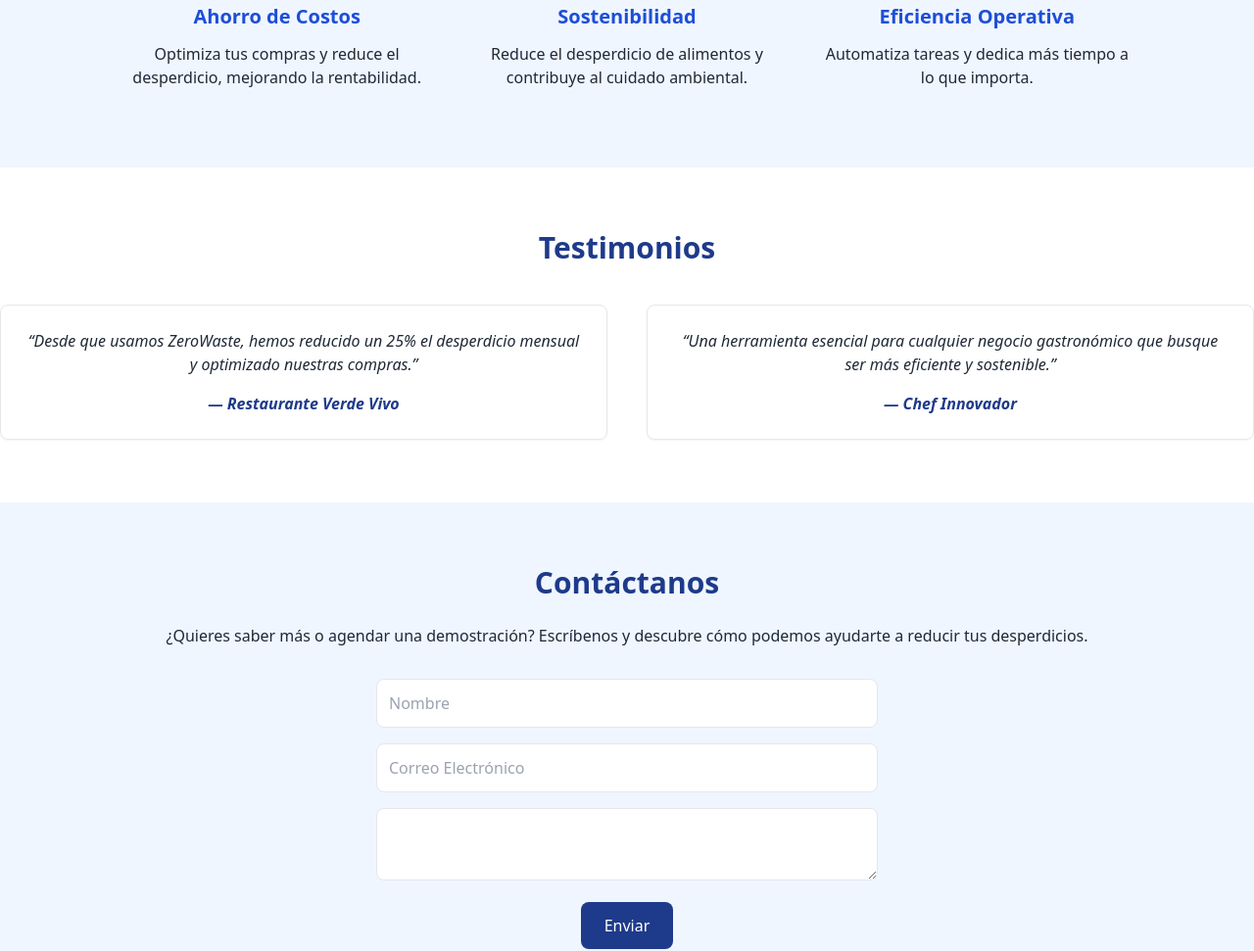
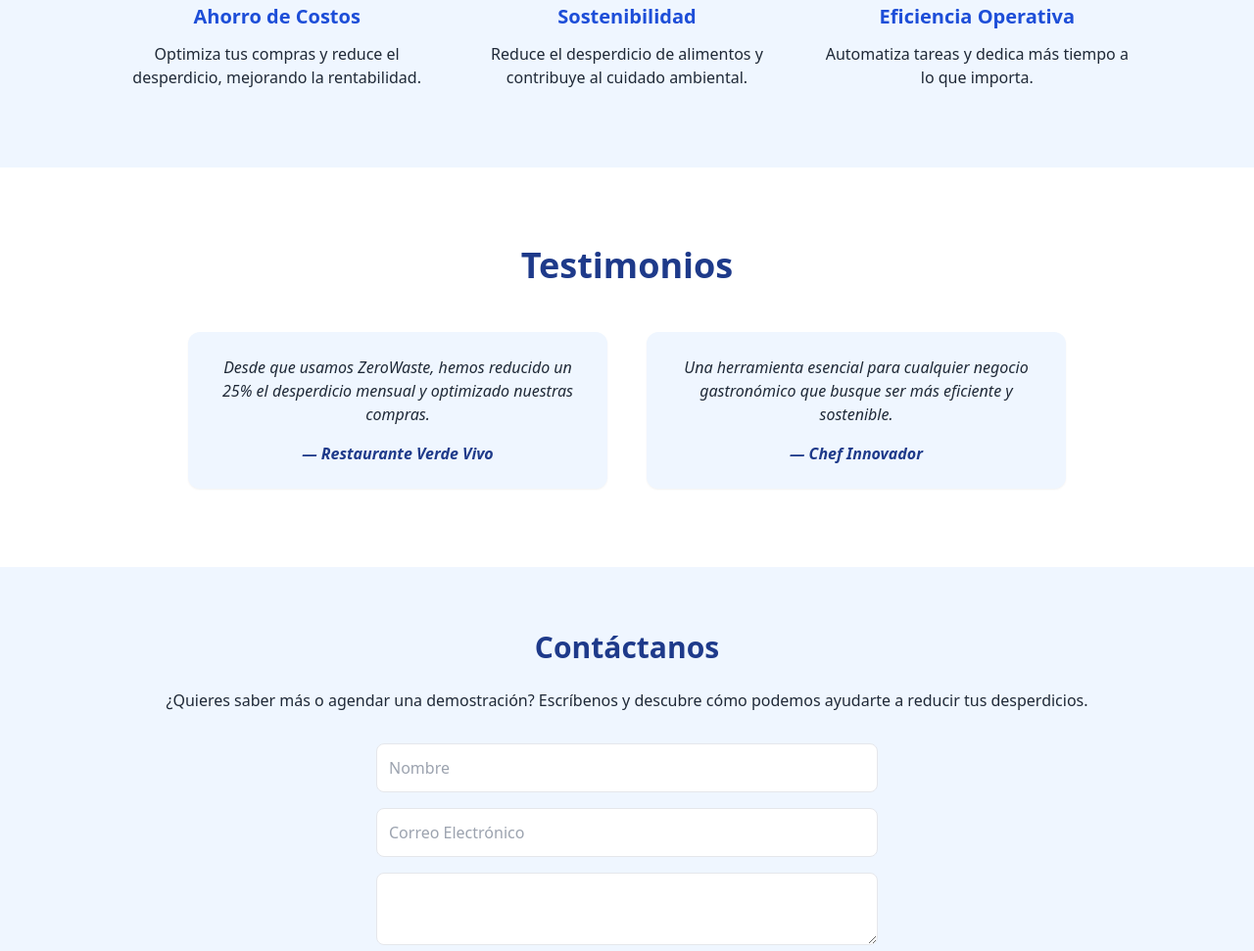
Before and after one commit to ern23zc/ZeroWaste, a plain HTML site: page index.html in a window 1280 px wide. Shown: the part 1281-2252 px from the top of the page at 98% size. Drawn offline with nearby package versions, Linux system fonts and the light colour scheme.

Commit message:
refactor: Redesign testimonials section

```diff
--- a/index.html
+++ b/index.html
@@ -165,17 +165,34 @@
   </section>
 
    <!-- Testimonials Section -->
-  <section id="testimonios" class="py-16 bg-white">
-    <div class="container mx-auto text-center">
-      <h3 class="text-3xl font-semibold text-blue-900 mb-10" data-en="Testimonials" data-es="Testimonios">Testimonios</h3>
+  <section id="testimonios" class="py-20 bg-white">
+    <div class="container mx-auto text-center max-w-4xl">
+      <h2 class="text-4xl font-bold text-blue-900 mb-12"
+        data-es="Testimonios"
+        data-en="Testimonials">
+        Testimonios
+      </h2>
       <div class="grid grid-cols-1 md:grid-cols-2 gap-10">
-        <blockquote class="p-6 border rounded-lg shadow-sm italic">
-          “Desde que usamos ZeroWaste, hemos reducido un 25% el desperdicio mensual y optimizado nuestras compras.”
-          <footer class="mt-4 text-blue-900 font-bold">— Restaurante Verde Vivo</footer>
+        <blockquote class="p-6 bg-blue-50 rounded-xl shadow-sm italic">
+          <p data-es="Desde que usamos ZeroWaste, hemos reducido un 25% el desperdicio mensual y optimizado nuestras compras."
+            data-en="Since using ZeroWaste, we’ve reduced monthly waste by 25% and optimized our purchasing.">
+            Desde que usamos ZeroWaste, hemos reducido un 25% el desperdicio mensual y optimizado nuestras compras.
+          </p>
+          <footer class="mt-4 text-blue-900 font-bold"
+            data-es="— Restaurante Verde Vivo" data-en="— Green Life Restaurant">
+            — Restaurante Verde Vivo
+          </footer>
         </blockquote>
-        <blockquote class="p-6 border rounded-lg shadow-sm italic">
-          “Una herramienta esencial para cualquier negocio gastronómico que busque ser más eficiente y sostenible.”
-          <footer class="mt-4 text-blue-900 font-bold">— Chef Innovador</footer>
+
+        <blockquote class="p-6 bg-blue-50 rounded-xl shadow-sm italic">
+          <p data-es="Una herramienta esencial para cualquier negocio gastronómico que busque ser más eficiente y sostenible."
+            data-en="An essential tool for any food business aiming to be more efficient and sustainable.">
+            Una herramienta esencial para cualquier negocio gastronómico que busque ser más eficiente y sostenible.
+          </p>
+          <footer class="mt-4 text-blue-900 font-bold"
+            data-es="— Chef Innovador" data-en="— Innovative Chef">
+            — Chef Innovador
+          </footer>
         </blockquote>
       </div>
     </div>
```
